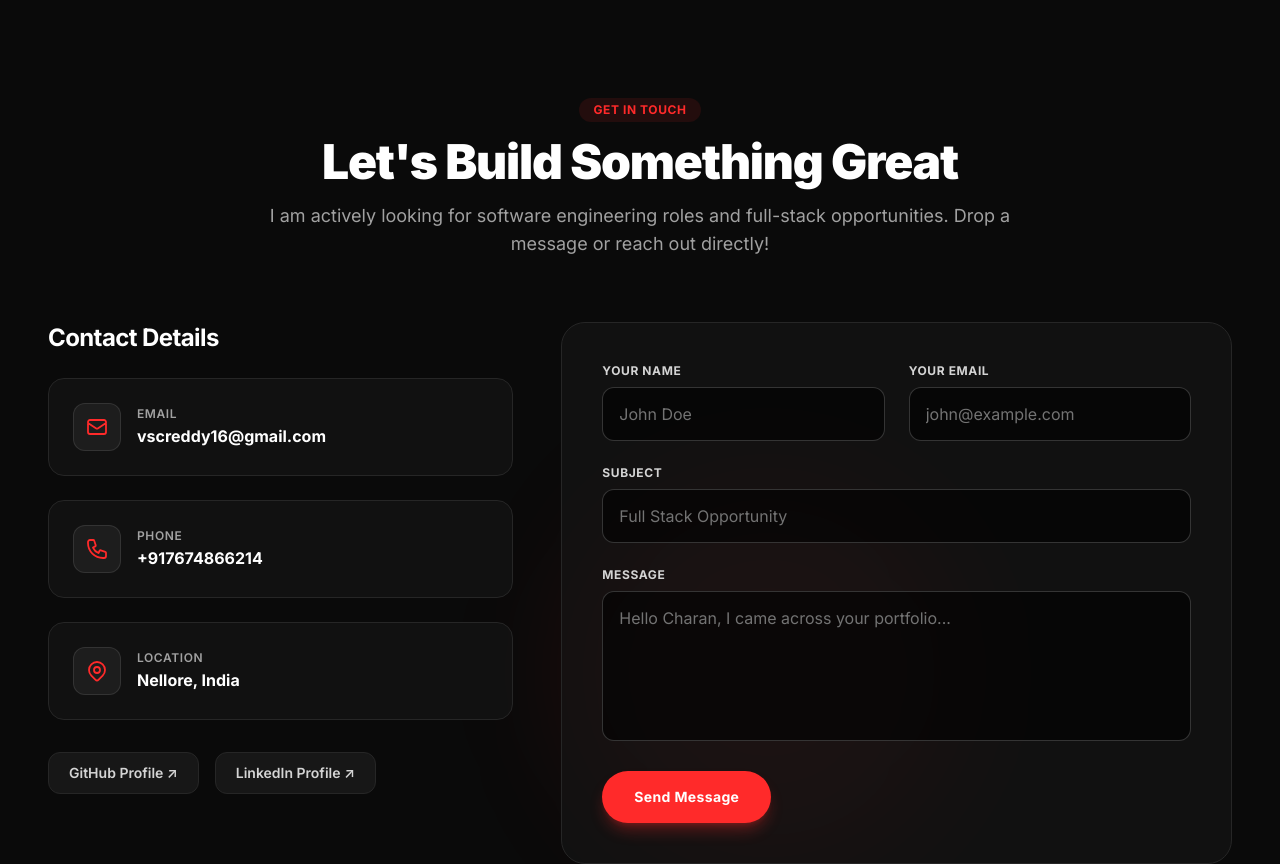
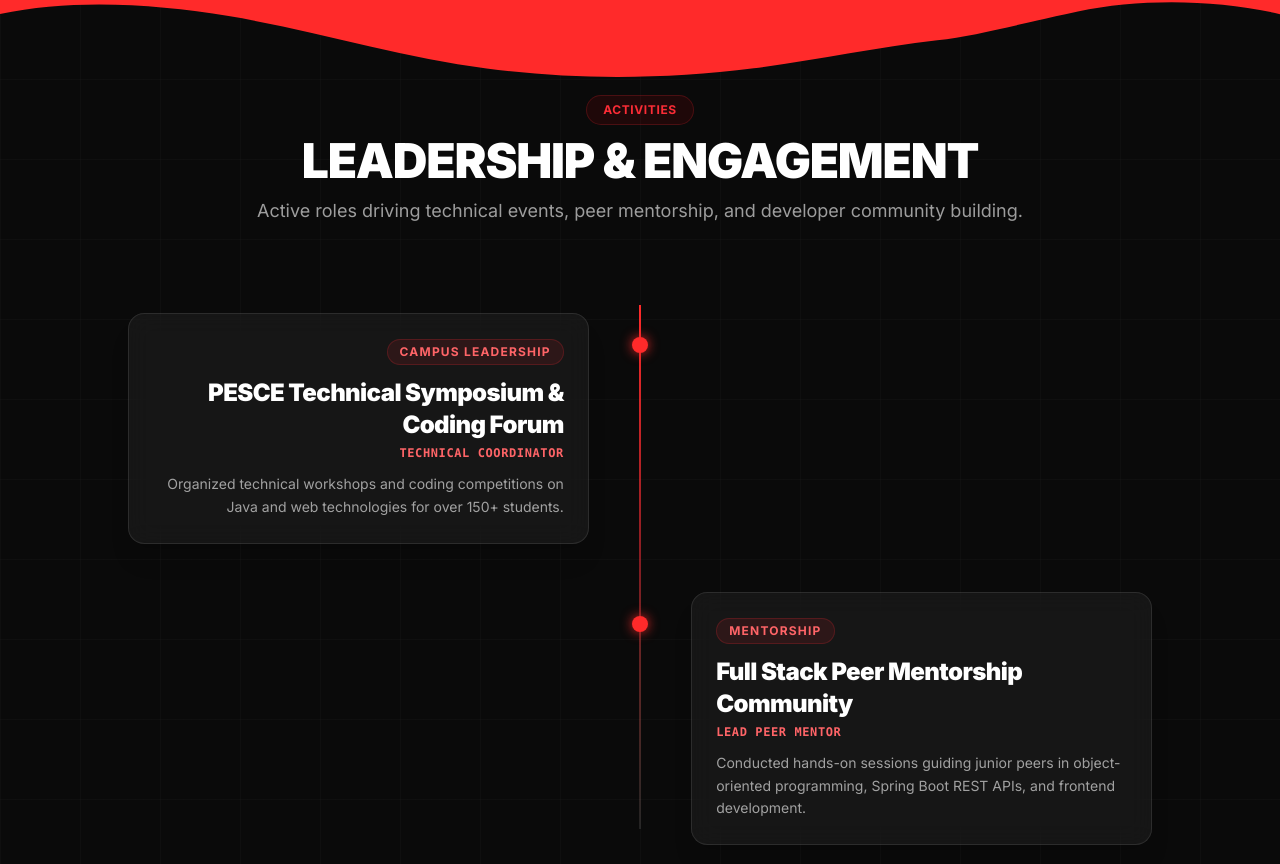
Before and after one commit to CharanReddy16474/varikuti-sree-charan-reddy-portfolio, a React (Vite) app: page / in a window 1280 px wide. Shown: the part 5823-6687 px from the top of the page. Built offline with nearby package versions, Linux system fonts and the light colour scheme; no server answers.

Commit message:
Add Leadership component with alternating vertical timeline

```diff
--- a/src/App.jsx
+++ b/src/App.jsx
@@ -5,6 +5,7 @@ import TechnicalSkills from './components/TechnicalSkills'
 import Process from './components/Process'
 import Projects from './components/Projects'
 import Internships from './components/Internships'
+import Leadership from './components/Leadership'
 import Contact from './components/Contact'
 import Footer from './components/Footer'
 
@@ -19,6 +20,7 @@ function App() {
         <Process />
         <Projects />
         <Internships />
+        <Leadership />
         <Contact />
       </main>
       <Footer />
--- /dev/null
+++ b/src/components/Leadership.jsx
@@ -0,0 +1,113 @@
+import { leadershipList } from '../data/portfolioData'
+
+function LeadershipItem({ item, index }) {
+  const isEven = index % 2 === 0
+
+  return (
+    <div className="relative flex flex-col md:flex-row items-center justify-between w-full mb-12 last:mb-0 pl-10 md:pl-0">
+      {/* Red Glowing Dot on the Timeline Line */}
+      <div className="absolute left-4 -translate-x-1/2 md:left-1/2 md:-translate-x-1/2 w-4 h-4 rounded-full bg-[#ff2a2a] shadow-[0_0_12px_rgba(255,42,42,0.9)] z-20 top-6" />
+
+      {/* Even Index: Card on the Left, Empty Spacer on the Right */}
+      {isEven ? (
+        <>
+          <div
+            data-aos="fade-right"
+            className="w-full md:w-[45%] md:text-right bg-white/5 backdrop-blur-md border border-white/10 rounded-2xl p-6 hover:border-red-500/30 hover:scale-[1.01] transition-all duration-300 shadow-xl group"
+          >
+            {item.badge && (
+              <span className="inline-block px-3 py-1 rounded-full bg-red-500/10 text-red-400 text-xs font-bold uppercase tracking-widest border border-red-500/20 mb-3">
+                {item.badge}
+              </span>
+            )}
+            <h3 className="text-xl md:text-2xl font-black text-white group-hover:text-red-500 transition-colors tracking-tight">
+              {item.title}
+            </h3>
+            <p className="font-mono text-xs uppercase tracking-wider text-red-400 font-semibold mt-1">
+              {item.role}
+            </p>
+            <p className="text-white/60 text-sm mt-3 leading-relaxed">
+              {item.description}
+            </p>
+          </div>
+          <div className="hidden md:block w-[45%]" />
+        </>
+      ) : (
+        <>
+          <div className="hidden md:block w-[45%]" />
+          <div
+            data-aos="fade-left"
+            className="w-full md:w-[45%] md:text-left bg-white/5 backdrop-blur-md border border-white/10 rounded-2xl p-6 hover:border-red-500/30 hover:scale-[1.01] transition-all duration-300 shadow-xl group"
+          >
+            {item.badge && (
+              <span className="inline-block px-3 py-1 rounded-full bg-red-500/10 text-red-400 text-xs font-bold uppercase tracking-widest border border-red-500/20 mb-3">
+                {item.badge}
+              </span>
+            )}
+            <h3 className="text-xl md:text-2xl font-black text-white group-hover:text-red-500 transition-colors tracking-tight">
+              {item.title}
+            </h3>
+            <p className="font-mono text-xs uppercase tracking-wider text-red-400 font-semibold mt-1">
+              {item.role}
+            </p>
+            <p className="text-white/60 text-sm mt-3 leading-relaxed">
+              {item.description}
+            </p>
+          </div>
+        </>
+      )}
+    </div>
+  )
+}
+
+export default function Leadership() {
+  if (!leadershipList || leadershipList.length === 0) return null
+
+  return (
+    <section
+      id="leadership"
+      className="bg-[#0a0a0a] bg-[linear-gradient(to_right,#8080800a_1px,transparent_1px),linear-gradient(to_bottom,#8080800a_1px,transparent_1px)] bg-[size:80px_80px] pt-24 pb-32 px-6 md:px-12 relative overflow-hidden text-white"
+    >
+      {/* Torn-Paper Divider at the Top */}
+      <svg
+        className="absolute top-0 left-0 w-full h-12 md:h-20 fill-[#ff2a2a] rotate-180 -translate-y-[1px] z-10 pointer-events-none"
+        viewBox="0 0 1200 120"
+        preserveAspectRatio="none"
+      >
+        <path d="M321.39,56.44c58-10.79,114.16-30.13,172-41.86,82.39-16.72,168.19-17.73,250.45-.39C823.78,31,906.67,72,985.66,92.83c70.05,18.48,146.53,26.09,214.34,3V120H0V95.8C59.71,118.08,130.83,119.62,189.5,99.8,242.79,81.82,282.88,63.6,321.39,56.44Z" />
+      </svg>
+
+      <div className="max-w-7xl mx-auto space-y-16 relative z-10">
+        {/* Header */}
+        <div data-aos="fade-up" className="text-center max-w-3xl mx-auto space-y-3">
+          <div className="inline-block px-4 py-1.5 rounded-full bg-red-600/10 border border-red-500/20 text-red-500 text-xs font-bold uppercase tracking-wider">
+            Activities
+          </div>
+          <h2 className="text-4xl md:text-5xl font-black uppercase text-white tracking-tight">
+            Leadership &amp; Engagement
+          </h2>
+          <p className="text-white/60 text-base md:text-lg">
+            Active roles driving technical events, peer mentorship, and developer community building.
+          </p>
+        </div>
+
+        {/* Timeline Container */}
+        <div className="relative max-w-5xl mx-auto pt-6">
+          {/* Vertical Gradient Line */}
+          <div className="absolute left-4 md:left-1/2 -translate-x-1/2 top-4 bottom-4 w-[2px] bg-gradient-to-b from-[#ff2a2a] via-red-500/50 to-white/10" />
+
+          {/* Timeline Items */}
+          <div className="relative z-10">
+            {leadershipList.map((item, index) => (
+              <LeadershipItem
+                key={`${item.title}-${index}`}
+                item={item}
+                index={index}
+              />
+            ))}
+          </div>
+        </div>
+      </div>
+    </section>
+  )
+}
--- a/src/data/portfolioData.js
+++ b/src/data/portfolioData.js
@@ -115,7 +115,22 @@ export const technicalSkills = {
   ],
 };
 
-export const leadershipList = [];
+export const leadershipList = [
+  {
+    title: "PESCE Technical Symposium & Coding Forum",
+    role: "Technical Coordinator",
+    badge: "Campus Leadership",
+    description:
+      "Organized technical workshops and coding competitions on Java and web technologies for over 150+ students.",
+  },
+  {
+    title: "Full Stack Peer Mentorship Community",
+    role: "Lead Peer Mentor",
+    badge: "Mentorship",
+    description:
+      "Conducted hands-on sessions guiding junior peers in object-oriented programming, Spring Boot REST APIs, and frontend development.",
+  },
+];
 
 export const internshipsList = [
   {
```
